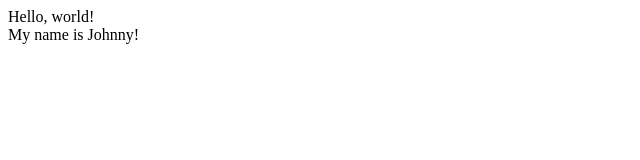
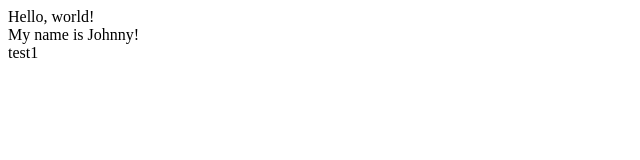
Before and after one commit to JohnnyBlack19808/git-lesson, a plain HTML site: page index.html in a window 1280 px wide. Shown: the full height of the page, 0-640 px from the left. Drawn offline with Linux system fonts and the light colour scheme.

Commit message:
test commit

```diff
--- a/index.html
+++ b/index.html
@@ -9,7 +9,7 @@
 <body>
     <div>Hello, world!</div>
     <div>My name is Johnny!</div>
-    <div></div>
+    <div>test1</div>
     <div></div>
 </body>
 </html>
```
